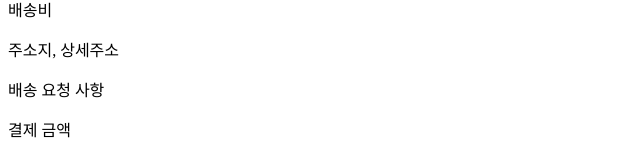
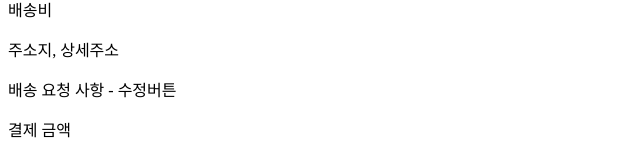
Before and after one commit to SunKyeong-Lee/Subway-Delivery, a React (Create React App) app in the folder front-end/: page /cart in a window 1280 px wide. Shown: the part 264-419 px from the top of the page, without its empty margins (0-640 px from the left). Built offline with nearby package versions, Linux system fonts and the light colour scheme; no server answers.

Commit message:
Feat 버튼 주소값 수정

```diff
--- a/front-end/src/pages/Cart.jsx
+++ b/front-end/src/pages/Cart.jsx
@@ -9,9 +9,9 @@ const Cart = () => {
       <p>메뉴</p>
       <p>배송비</p>
       <p>주소지, 상세주소</p>
-      <p>배송 요청 사항</p>
+      <p>배송 요청 사항 - 수정버튼</p>
       <p>결제 금액</p>
-      <button onClick={() => navigate(-1)}>취소</button>
+      <button onClick={() => navigate("/")}>취소</button>
       <button>주문하기</button>
     </div>
   );
--- a/front-end/src/pages/OrderMenu.jsx
+++ b/front-end/src/pages/OrderMenu.jsx
@@ -18,7 +18,7 @@ const OrderMenu = () => {
         <li>메뉴2</li>
         <li>메뉴3</li>
       </ul>
-      <button onClick={() => navigate(-1)}>취소</button>
+      <button onClick={() => navigate("/")}>취소</button>
       <button onClick={() => navigate("/order-store")}>매장 선택하기</button>
     </div>
   );
--- a/front-end/src/pages/OrderStore.jsx
+++ b/front-end/src/pages/OrderStore.jsx
@@ -12,7 +12,7 @@ const OrderStore = () => {
         <li>매장3</li>
       </ul>
 
-      <button onClick={() => navigate(-1)}>취소</button>
+      <button onClick={() => navigate("/")}>취소</button>
       <button onClick={() => navigate("/cart")}>장바구니</button>
     </div>
   );
```
